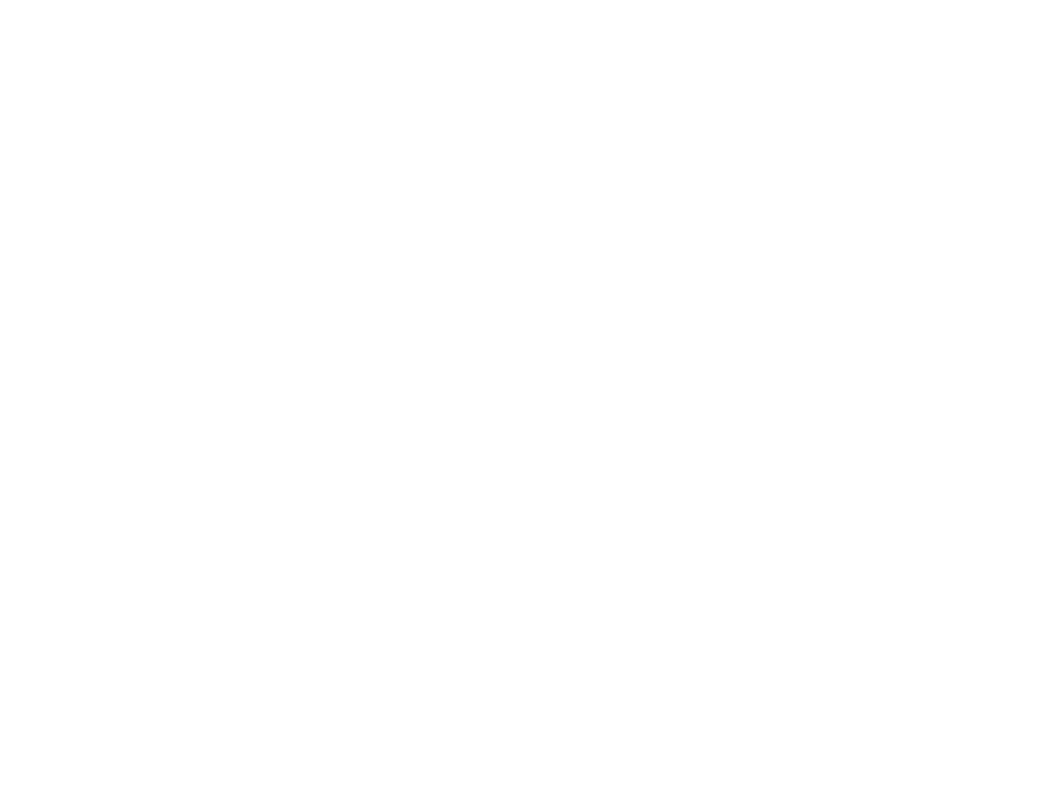
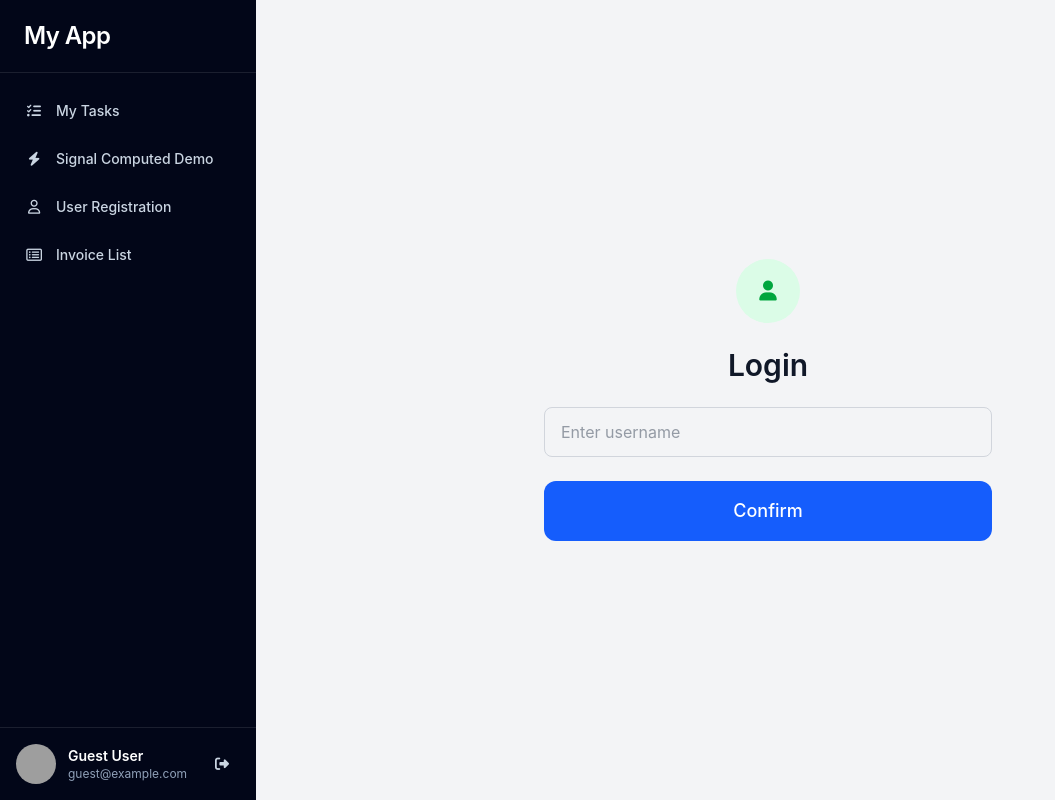
Before and after one commit to hamzeen/ng-21, an Angular app: page /#/login in a window 1280 px wide. Before the commit this address led to /#/. Shown: the whole page, without its empty margins (0-1055 px from the left). Built offline with nearby package versions, Linux system fonts and the light colour scheme; grey boxes are pictures that could not be loaded.

Commit message:
refactor: added dummy auth flow and refactored the layout. splitted the readme.

```diff
--- a/src/app/app.html
+++ b/src/app/app.html
@@ -1 +1,11 @@
-<router-outlet />
+<div class="flex min-h-screen">
+  <!-- Sidebar -->
+  <aside class="xw-56 flex-none">
+    <app-navbar></app-navbar>
+  </aside>
+
+  <!-- Page Content -->
+  <main class="min-w-0 flex-1 overflow-auto bg-blue-50">
+    <router-outlet></router-outlet>
+  </main>
+</div>
--- a/src/app/app.routes.ts
+++ b/src/app/app.routes.ts
@@ -3,18 +3,27 @@ import { SignalDemoComponent } from './signal-demo.component';
 import { SignalComputedDemoComponent } from './signal-computed-demo.component';
 import { UserRegistrationComponent } from './user-registration.component';
 import { InvoiceListComponent } from './invoice-list.component';
+import { authGuard } from './guards/auth.guard';
+import { LoginComponent } from './login.component';
 
 export const routes: Routes = [
+  {
+    path: 'login',
+    component: LoginComponent,
+    title: 'Login',
+  },
   {
     path: '',
     pathMatch: 'full',
     component: SignalDemoComponent,
     title: 'My Tasks',
+    canActivate: [authGuard],
   },
   {
     path: 'signal-computed-demo',
     component: SignalComputedDemoComponent,
     title: 'Signal Computed Demo',
+    canActivate: [authGuard],
   },
   {
     path: 'register',
@@ -25,5 +34,6 @@ export const routes: Routes = [
     path: 'list',
     component: InvoiceListComponent,
     title: 'Invoice List',
+    canActivate: [authGuard],
   },
 ];
--- a/src/app/app.ts
+++ b/src/app/app.ts
@@ -1,9 +1,10 @@
 import { Component, signal } from '@angular/core';
 import { RouterOutlet } from '@angular/router';
+import { NavbarComponent } from './navbar.component';
 
 @Component({
   selector: 'app-root',
-  imports: [RouterOutlet],
+  imports: [RouterOutlet, NavbarComponent],
   templateUrl: './app.html',
   styleUrl: './app.css',
 })
--- /dev/null
+++ b/src/app/guards/auth.guard.ts
@@ -0,0 +1,10 @@
+// auth.guard.ts
+import { CanActivateFn, Router } from '@angular/router';
+import { inject } from '@angular/core';
+import { sessionStore } from '../stores/session.store';
+
+export const authGuard: CanActivateFn = () => {
+  const router = inject(Router);
+
+  return sessionStore.isAuthenticated() ? true : router.createUrlTree(['/login']);
+};
--- a/src/app/invoice-list.component.html
+++ b/src/app/invoice-list.component.html
@@ -8,8 +8,9 @@
       } @else if (error()) {
         <div class="p-6 text-red-600 text-sm">Failed to load invoices. Please try again.</div>
       } @else if (invoicesResource.hasValue()) {
-        <div class="inline-block min-w-full shadow-md rounded-lg overflow-hidden">
-          <table class="min-w-full leading-normal">
+        <div class="overflow-x-auto">
+          <div class="min-w-[720px] rounded-lg shadow-md overflow-hidden">
+            <table class="w-full leading-normal">
               <thead>
                 <tr>
                   <th
@@ -87,6 +88,7 @@
               </tbody>
             </table>
           </div>
+        </div>
       }
     </div>
   </div>
--- /dev/null
+++ b/src/app/login.component.html
@@ -0,0 +1,33 @@
+<!--
+<input [value]="name()" (input)="name.set($any($event.target).value)" placeholder="Name" />
+<button (click)="login()">Login</button>
+-->
+<div class="flex min-h-screen items-center justify-center bg-gray-100">
+  <div class="w-full max-w-md text-center">
+    <!-- icon -->
+    <div class="flex justify-center mb-6">
+      <div class="flex h-16 w-16 items-center justify-center rounded-full bg-green-100">
+        <i class="fa-solid fa-user text-green-600 text-xl"></i>
+      </div>
+    </div>
+
+    <!-- title -->
+    <h2 class="text-3xl font-semibold text-gray-900 mb-6">Login</h2>
+
+    <!-- username input -->
+    <input
+      [value]="name()"
+      (input)="name.set($any($event.target).value)"
+      placeholder="Enter username"
+      class="w-full rounded-lg border border-gray-300 px-4 py-3 mb-6 text-gray-700 focus:outline-none focus:ring-2 focus:ring-blue-500"
+    />
+
+    <!-- login button -->
+    <button
+      (click)="login()"
+      class="w-full rounded-xl bg-blue-600 py-4 text-lg font-medium text-white transition hover:bg-blue-700"
+    >
+      Confirm
+    </button>
+  </div>
+</div>
--- /dev/null
+++ b/src/app/login.component.ts
@@ -0,0 +1,23 @@
+import { Component, signal } from '@angular/core';
+import { Router } from '@angular/router';
+import { sessionStore } from './stores/session.store';
+
+@Component({
+  selector: 'app-login',
+  templateUrl: './login.component.html',
+})
+export class LoginComponent {
+  name = signal('');
+
+  constructor(private router: Router) {}
+
+  login(): void {
+    sessionStore.login({
+      id: crypto.randomUUID(),
+      name: this.name() || 'Demo User',
+      email: 'demo@example.com',
+    });
+
+    this.router.navigate(['/']);
+  }
+}
--- /dev/null
+++ b/src/app/navbar.component.ts
@@ -0,0 +1,94 @@
+import { Component, inject } from '@angular/core';
+import { Router, RouterLink, RouterLinkActive } from '@angular/router';
+import { sessionStore } from './stores/session.store';
+
+@Component({
+  selector: 'app-navbar',
+  standalone: true,
+  imports: [RouterLink, RouterLinkActive],
+  template: `
+    <aside class="flex h-screen w-64 flex-col bg-slate-950 text-white">
+      <div class="border-b border-white/10 px-6 py-5">
+        <h1 class="text-2xl font-semibold tracking-tight">My App</h1>
+      </div>
+
+      <nav class="flex-1 px-3 py-4">
+        <div class="space-y-1">
+          <a
+            routerLink="/"
+            routerLinkActive="bg-white/10 text-white"
+            [routerLinkActiveOptions]="{ exact: true }"
+            class="flex items-center gap-3 rounded-lg px-3 py-3 text-slate-300 transition hover:bg-white/5 hover:text-white"
+          >
+            <i class="fa-solid fa-list-check w-5 text-center text-sm"></i>
+            <span class="text-sm font-medium">My Tasks</span>
+          </a>
+          <a
+            routerLink="/signal-computed-demo"
+            routerLinkActive="bg-white/10 text-white"
+            class="flex items-center gap-3 rounded-lg px-3 py-3 text-slate-300 transition hover:bg-white/5 hover:text-white"
+          >
+            <i class="fa-solid fa-bolt w-5 text-center text-sm"></i>
+            <span class="text-sm font-medium">Signal Computed Demo</span>
+          </a>
+
+          <a
+            routerLink="/register"
+            routerLinkActive="bg-white/10 text-white"
+            class="flex items-center gap-3 rounded-lg px-3 py-3 text-slate-300 transition hover:bg-white/5 hover:text-white"
+          >
+            <i class="fa-regular fa-user w-5 text-center text-sm"></i>
+            <span class="text-sm font-medium">User Registration</span>
+          </a>
+
+          <a
+            routerLink="/list"
+            routerLinkActive="bg-white/10 text-white"
+            class="flex items-center gap-3 rounded-lg px-3 py-3 text-slate-300 transition hover:bg-white/5 hover:text-white"
+          >
+            <i class="fa-regular fa-rectangle-list w-5 text-center text-sm"></i>
+            <span class="text-sm font-medium">Invoice List</span>
+          </a>
+        </div>
+      </nav>
+
+      <div class="border-t border-white/10 px-4 py-4">
+        <div class="flex items-center gap-3">
+          <img
+            src="https://i.pravatar.cc/64?img=12"
+            alt="User avatar"
+            class="h-10 w-10 rounded-full object-cover"
+          />
+
+          <div class="min-w-0 flex-1">
+            <p class="truncate text-sm font-semibold text-white">
+              {{ sessionStore.user()?.name || 'Guest User' }}
+            </p>
+            <p class="truncate text-xs text-slate-400">
+              {{ sessionStore.user()?.email || 'guest@example.com' }}
+            </p>
+          </div>
+
+          <button
+            type="button"
+            (click)="logout()"
+            class="flex h-9 w-9 items-center justify-center rounded-md text-slate-300 transition hover:bg-white/10 hover:text-white"
+            title="Logout"
+            aria-label="Logout"
+          >
+            <i class="fa-solid fa-right-from-bracket text-sm"></i>
+          </button>
+        </div>
+      </div>
+    </aside>
+  `,
+})
+export class NavbarComponent {
+  readonly sessionStore = sessionStore;
+  private readonly router = inject(Router);
+
+  logout(): void {
+    sessionStore.logout();
+    this.router.navigate(['/login']);
+  }
+}
--- a/src/app/signal-demo.component.html
+++ b/src/app/signal-demo.component.html
@@ -5,7 +5,7 @@
   <div
     class="w-full max-w-md max-h-[85vh] rounded-3xl shadow-lg bg-violet-700/90 px-6 py-8 flex flex-col gap-6 overflow-hidden"
   >
-    <p class="text-white text-lg font-semibold mb-2">Hi, {{ user }}</p>
+    <p class="text-white text-lg font-semibold mb-2">Hi, {{ sessionStore.user()?.name }}</p>
 
     <h3 class="text-white text-2xl font-bold mb-4">What do you want to do?</h3>
 
--- a/src/app/signal-demo.component.ts
+++ b/src/app/signal-demo.component.ts
@@ -1,5 +1,6 @@
 import { Component, computed, signal } from '@angular/core';
 import { CommonModule } from '@angular/common';
+import { sessionStore } from './stores/session.store';
 
 const DEFAULT_TODOS: { text: string; completed: boolean }[] = [
   { text: 'buy chocolates', completed: true },
@@ -15,6 +16,7 @@ const DEFAULT_TODOS: { text: string; completed: boolean }[] = [
 })
 export class SignalDemoComponent {
   user = 'Calvin';
+  sessionStore = sessionStore;
   todos = signal<{ text: string; completed: boolean }[]>(DEFAULT_TODOS);
   completedCount = computed(() => this.todos().filter((todo) => todo.completed).length);
 
@@ -30,6 +32,7 @@ export class SignalDemoComponent {
   });
 
   addTodo(text: string) {
+    sessionStore.updateUserName('Hamzeen');
     const trimmed = text.trim();
     if (trimmed) {
       this.todos.update((todos) => [...todos, { text: trimmed, completed: false }]);
--- /dev/null
+++ b/src/app/stores/session.store.ts
@@ -0,0 +1,73 @@
+// session.store.ts
+import { computed, signal } from '@angular/core';
+
+export type SessionUser = {
+  id: string;
+  name: string;
+  email: string;
+};
+
+type SessionState = {
+  user: SessionUser | null;
+};
+
+const STORAGE_KEY = 'app_session';
+
+const initialState: SessionState = loadFromSessionStorage();
+
+const state = signal<SessionState>(initialState);
+
+function loadFromSessionStorage(): SessionState {
+  const raw = sessionStorage.getItem(STORAGE_KEY);
+
+  if (!raw) {
+    return { user: null };
+  }
+
+  try {
+    return JSON.parse(raw) as SessionState;
+  } catch {
+    return { user: null };
+  }
+}
+
+function persist(stateValue: SessionState): void {
+  sessionStorage.setItem(STORAGE_KEY, JSON.stringify(stateValue));
+}
+
+export const sessionStore = {
+  user: computed(() => state().user),
+  isAuthenticated: computed(() => !!state().user),
+
+  login(user: SessionUser): void {
+    const newState: SessionState = { user };
+    state.set(newState);
+    persist(newState);
+  },
+
+  logout(): void {
+    const newState: SessionState = { user: null };
+    state.set(newState);
+    sessionStorage.removeItem(STORAGE_KEY);
+  },
+
+  updateUserName(name: string): void {
+    const currentState = state();
+    const currentUser = currentState.user;
+
+    if (!currentUser) {
+      return;
+    }
+
+    const newState: SessionState = {
+      ...currentState,
+      user: {
+        ...currentUser,
+        name,
+      },
+    };
+
+    state.set(newState);
+    persist(newState);
+  },
+};
```
Also changed, not shown: 2 other files (tests, documents, lock files or other folders). Lines whose indentation alone changed are shown as unchanged.
